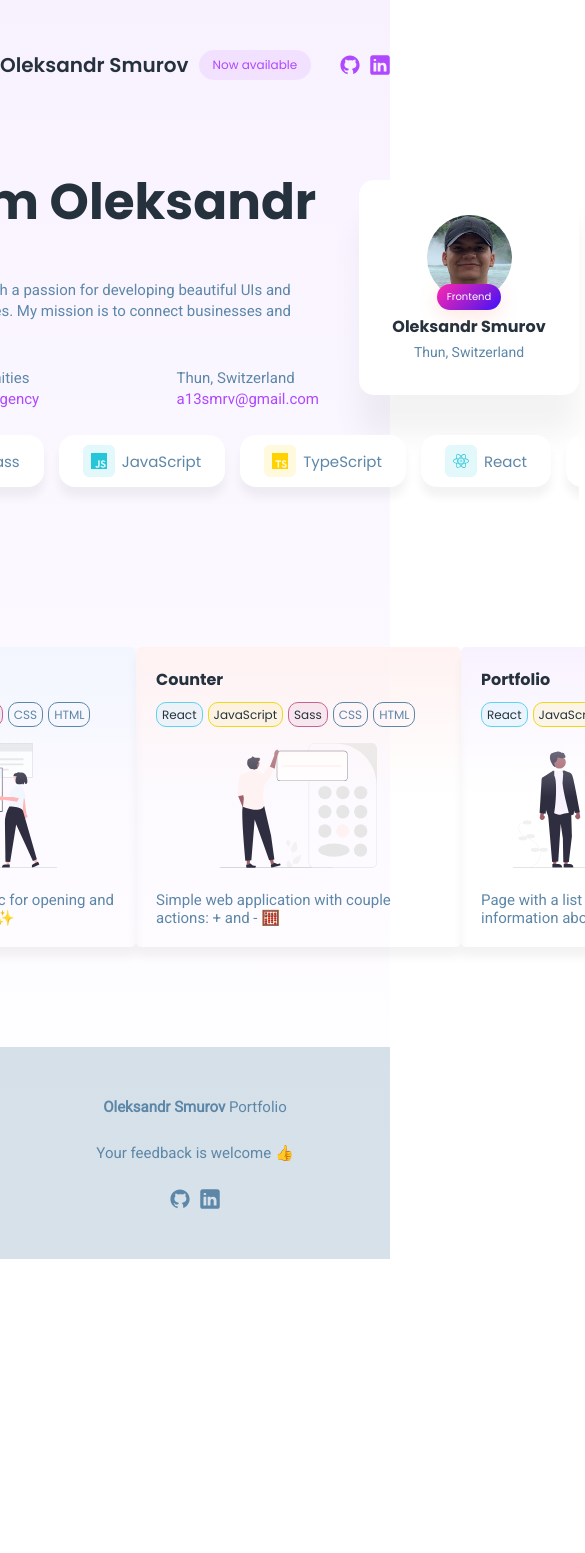
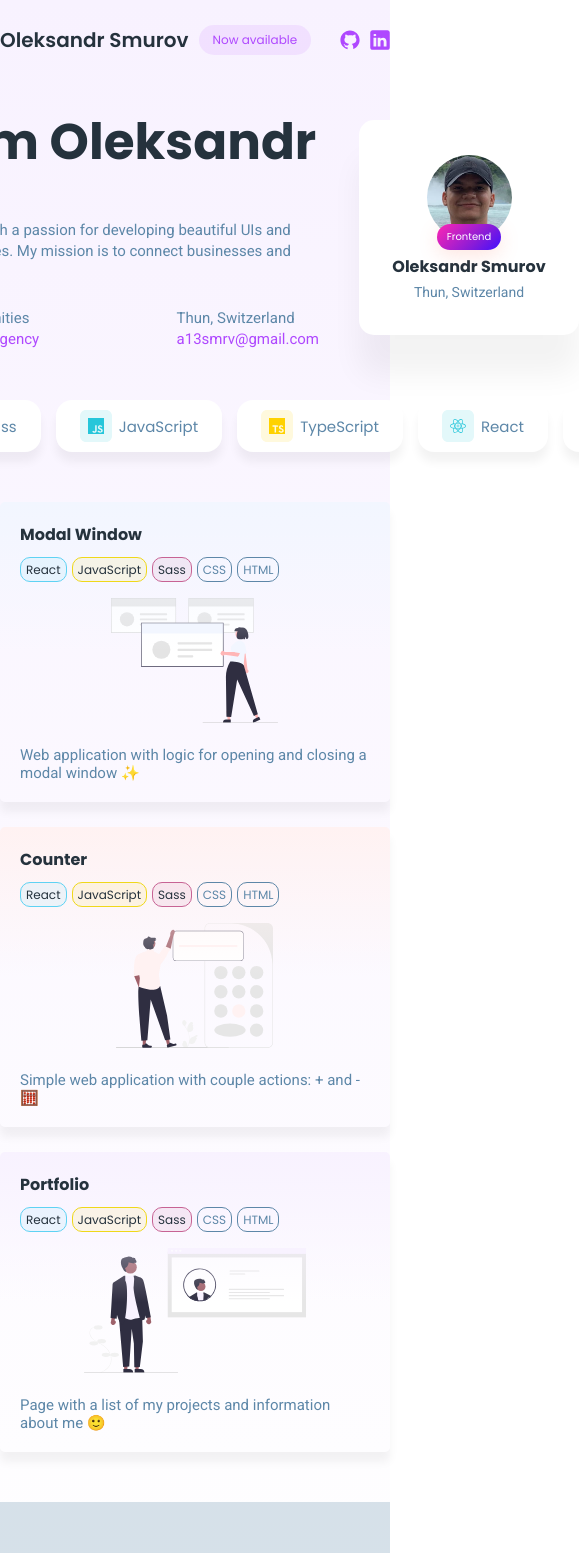
Before and after one commit to a13smrv/portfolio, a React (Create React App) app: page / in a window 390 px wide. Shown: the top 1553 px of the page, 585 px wide, since content can reach past the window. Before the commit the page ends 1259 px from the top, so only its background shows below. Built offline with nearby package versions, Linux system fonts and the light colour scheme.

Commit message:
feat: finish main work on adaptability markup for tablets

```diff
--- a/src/components/Footer/Footer.scss
+++ b/src/components/Footer/Footer.scss
@@ -35,4 +35,10 @@
       }
     }
   }
+
+  @media (max-width: variables.$laptop) {
+    & {
+      margin-top: 50px;
+    }
+  }
 }
--- a/src/components/Portfolio/Portfolio.scss
+++ b/src/components/Portfolio/Portfolio.scss
@@ -10,4 +10,15 @@
     display: flex;
     justify-content: space-between;
   }
+
+  @media (max-width: variables.$laptop) {
+    & {
+      padding: 0;
+    }
+
+    .container {
+      flex-wrap: wrap;
+      gap: 25px;
+    }
+  }
 }
--- a/src/components/Profile/Profile.scss
+++ b/src/components/Profile/Profile.scss
@@ -171,6 +171,10 @@
   }
 
   @media (max-width: variables.$laptop) {
+    & {
+      padding: 25px 0;
+    }
+
     .container {
       gap: 40px;
     }
@@ -194,6 +198,7 @@
       position: relative;
       overflow: hidden;
       padding: 25px 0;
+      margin-top: 25px;
 
       .technologyIconsContainer {
         display: flex;
--- a/src/components/Project/Project.jsx
+++ b/src/components/Project/Project.jsx
@@ -3,13 +3,13 @@ import "./Project.scss";
 
 export function Project({name, technologies, description, background}) {
   return (
-    <div style={{
+    <div className="project" style={{
       backgroundImage: `url(${background})`,
       backgroundPosition: "top 55% left 50%",
       backgroundRepeat: "no-repeat",
       backgroundSize: "auto 125px",
     }}>
-      <div className={`project ${name.replace(" ", "")}`}>
+      <div className={`projectContent ${name.replace(" ", "")}`}>
         <div className="top">
           <h3 className="name">{ name }</h3>
           <ul className="technologies">
--- a/src/components/Project/Project.scss
+++ b/src/components/Project/Project.scss
@@ -2,11 +2,15 @@
 @use "./../../scss//mixins";
 
 .project {
+  width: 325px;
+  height: 300px;
+
+  .projectContent {
     display: flex;
     flex-direction: column;
     justify-content: space-between;
-  width: 325px;
-  height: 300px;
+    width: 100%;
+    height: 100%;
     border-radius: 5px;
     padding: 20px;
     box-sizing: border-box;
@@ -102,3 +106,14 @@
       );
     }
   }
+
+  @media (max-width: variables.$laptop) {
+    & {
+      // min-width: 325px;
+      // flex-shrink: 1;
+      // width: 0;
+      // width: auto;
+      flex-grow: 1;
+    }
+  }
+}
--- a/src/components/header/Header.scss
+++ b/src/components/header/Header.scss
@@ -5,7 +5,7 @@
   display: flex;
   justify-content: center;
   height: 30px;
-  padding: 50px 0;
+  padding: 25px 0;
 
   .container {
     display: flex;
```
Lines whose indentation alone changed are shown as unchanged.
